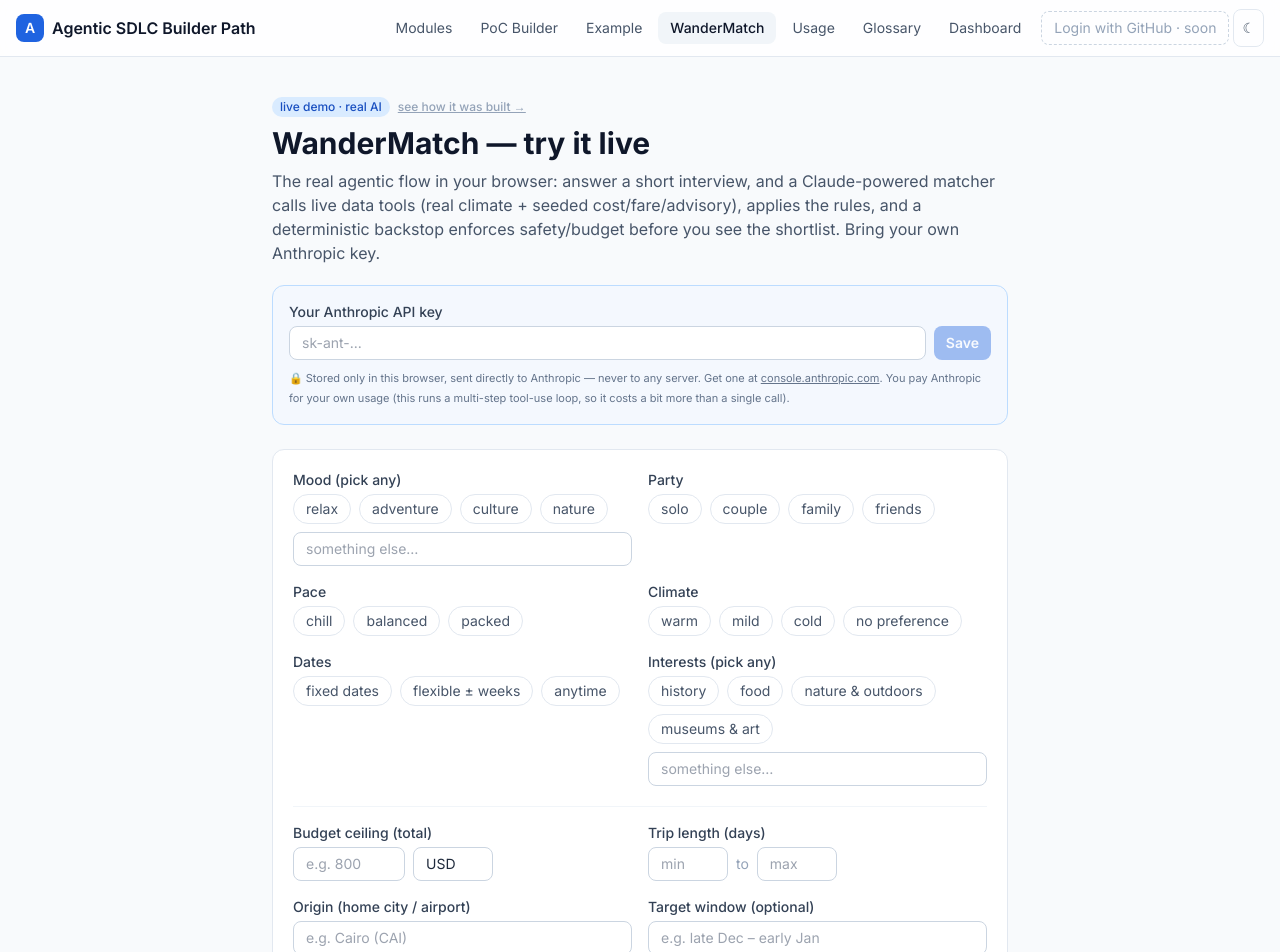
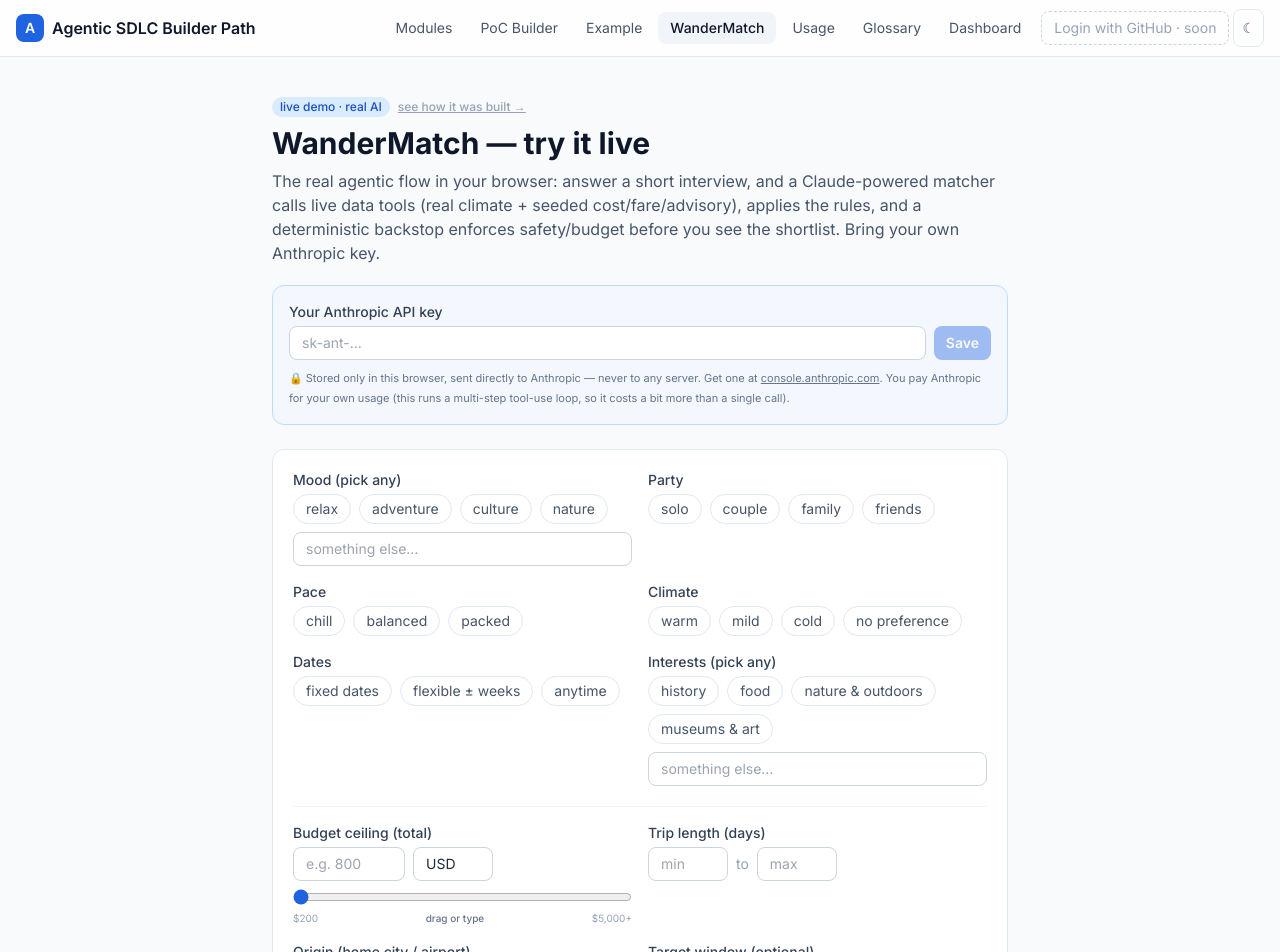
Before and after one commit to peter-at-integrant/agentic-sdlc-builder-path, a React (Vite) app: page /wandermatch in a window 1280 px wide. Shown: the top 952 px of the page. Built offline with nearby package versions, Linux system fonts and the light colour scheme.

Commit message:
Add budget slider (synced with number field) to WanderMatch

```diff
--- a/src/pages/WanderMatch.tsx
+++ b/src/pages/WanderMatch.tsx
@@ -224,9 +224,24 @@
 
         <div className="grid gap-4 border-t border-slate-100 pt-4 dark:border-slate-800 sm:grid-cols-2">
           <Field label="Budget ceiling (total)">
-            <div className="flex gap-2">
+            <div className="flex items-center gap-2">
               <input type="number" value={budget} onChange={(e) => setBudget(e.target.value)} placeholder="e.g. 800" className={`w-28 ${input}`} />
               <input value={currency} onChange={(e) => setCurrency(e.target.value)} className={`w-20 ${input}`} />
+            </div>
+            <input
+              type="range"
+              min={200}
+              max={5000}
+              step={50}
+              value={Math.min(5000, Math.max(200, Number(budget) || 200))}
+              onChange={(e) => setBudget(e.target.value)}
+              className="mt-2 w-full accent-brand-600"
+              aria-label="Budget slider"
+            />
+            <div className="flex justify-between text-[10px] text-slate-400">
+              <span>$200</span>
+              <span className="font-medium text-slate-500 dark:text-slate-300">{budget ? `${currency} ${Number(budget).toLocaleString()}` : 'drag or type'}</span>
+              <span>$5,000+</span>
             </div>
           </Field>
           <Field label="Trip length (days)">
```
